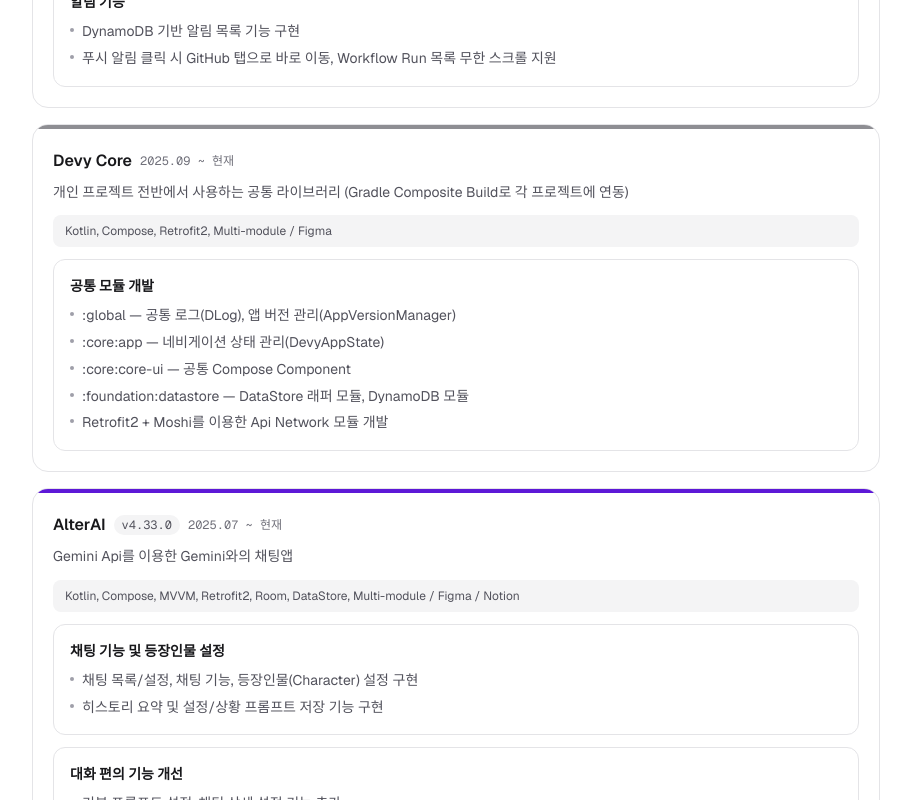
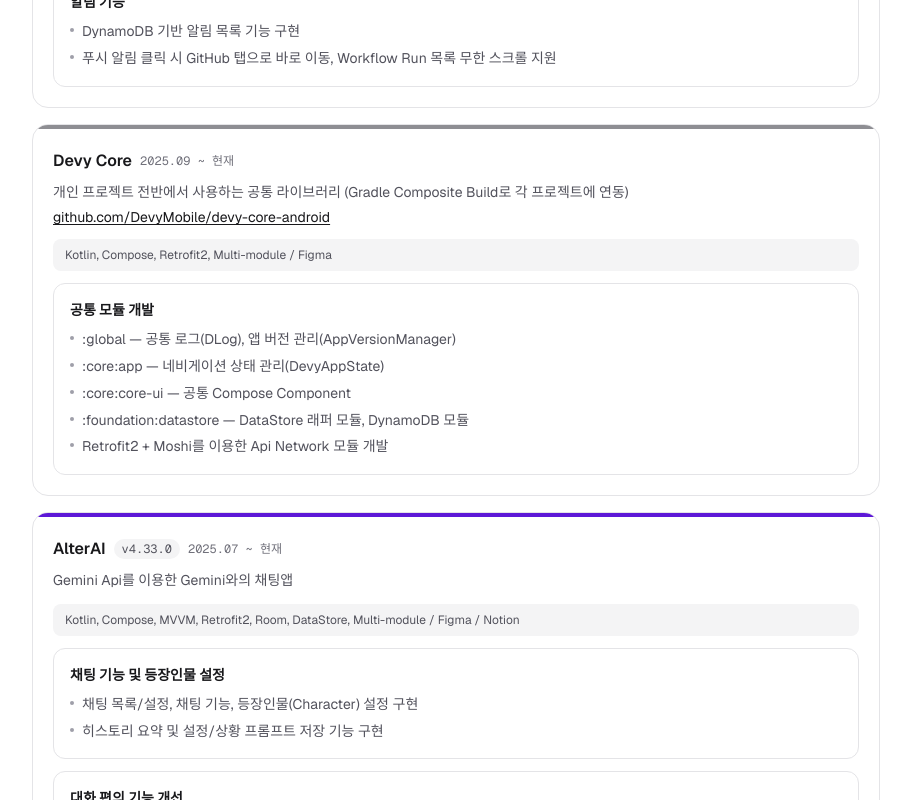
Before and after one commit to JeongYoungHoon/devy-portfolio, a Next.js app: page /portfolio in a window 1280 px wide. Shown: the part 9320-10120 px from the top of the page, without its empty margins (184-1095 px from the left). Built offline with nearby package versions, Linux system fonts and the light colour scheme; no server answers.

Commit message:
feat: DevyCore 항목에 공개 저장소 링크 추가
이력서는 DevyCore 카드 마지막 줄, 포트폴리오는 설명 아래에 주소 글자만 보이는 링크로 추가.

```diff
--- a/components/sections/ProjectsSection.tsx
+++ b/components/sections/ProjectsSection.tsx
@@ -17,6 +17,16 @@ function ProjectCard({ project }: { project: Project }) {
           <span className="font-mono text-xs text-zinc-500 dark:text-zinc-400">{project.period}</span>
         </div>
         <p className="text-sm leading-relaxed text-zinc-600 dark:text-zinc-400">{project.description}</p>
+        {project.link && (
+          <a
+            href={project.link}
+            target="_blank"
+            rel="noopener noreferrer"
+            className="mt-1 block break-all text-sm text-zinc-900 underline underline-offset-2 dark:text-zinc-100"
+          >
+            {project.link.replace(/^https?:\/\//, "")}
+          </a>
+        )}
         {project.note && <p className="mt-1 text-xs text-zinc-500 dark:text-zinc-500">{project.note}</p>}
         <p className="my-3 rounded-lg bg-zinc-100 px-3 py-2 text-xs text-zinc-600 dark:bg-zinc-900 dark:text-zinc-400">
           {project.stack}
--- a/components/sections/resume/ResumePersonal.tsx
+++ b/components/sections/resume/ResumePersonal.tsx
@@ -18,6 +18,16 @@ export default function ResumePersonal({ id }: { id?: string }) {
               )}
             </div>
             <TaskList tasks={item.tasks} />
+            {item.link && (
+              <a
+                href={item.link}
+                target="_blank"
+                rel="noopener noreferrer"
+                className="mt-2 block break-all text-xs text-zinc-900 underline underline-offset-2 dark:text-zinc-100"
+              >
+                {item.link.replace(/^https?:\/\//, "")}
+              </a>
+            )}
           </div>
         ))}
       </div>
--- a/data/projects.ts
+++ b/data/projects.ts
@@ -6,6 +6,7 @@ export type Project = {
   period: string;
   description: string;
   note?: string;
+  link?: string;
   stack: string;
   accent: string;
   group: "recent" | "past";
@@ -118,6 +119,7 @@ export const PROJECTS: Project[] = [
     version: null,
     period: "2025.09 ~ 현재",
     description: "개인 프로젝트 전반에서 사용하는 공통 라이브러리 (Gradle Composite Build로 각 프로젝트에 연동)",
+    link: "https://github.com/DevyMobile/devy-core-android",
     stack: "Kotlin, Compose, Retrofit2, Multi-module / Figma",
     accent: "#8E8E93",
     group: "recent",
--- a/data/resume.ts
+++ b/data/resume.ts
@@ -195,6 +195,7 @@ export const RESUME_CAREERS: Career[] = [
 export type PersonalItem = {
   name: string;
   badge?: string;
+  link?: string;
   tasks: string[];
 };
 
@@ -232,6 +233,7 @@ export const RESUME_PERSONAL: PersonalItem[] = [
   {
     name: "DevyCore",
     tasks: ["위 앱들이 함께 쓰는 공통 라이브러리 (Compose 컴포넌트, DataStore·DynamoDB·네트워크 모듈)"],
+    link: "https://github.com/DevyMobile/devy-core-android",
   },
   {
     name: "ChipStox",
```
